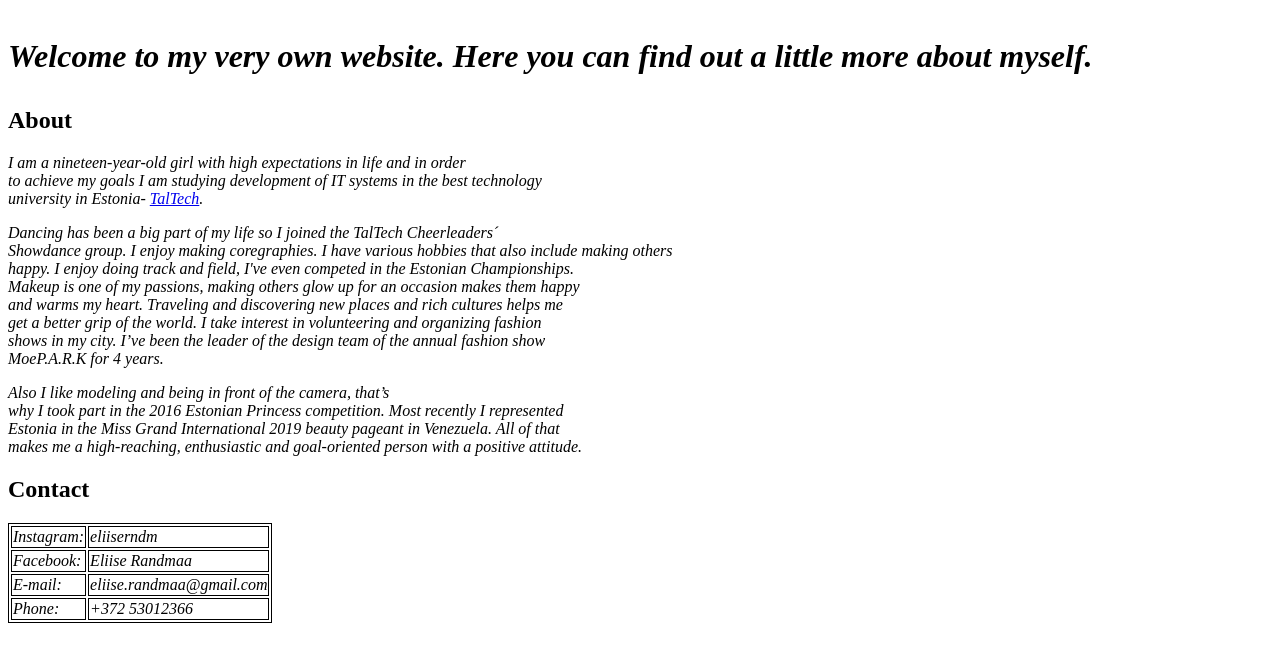
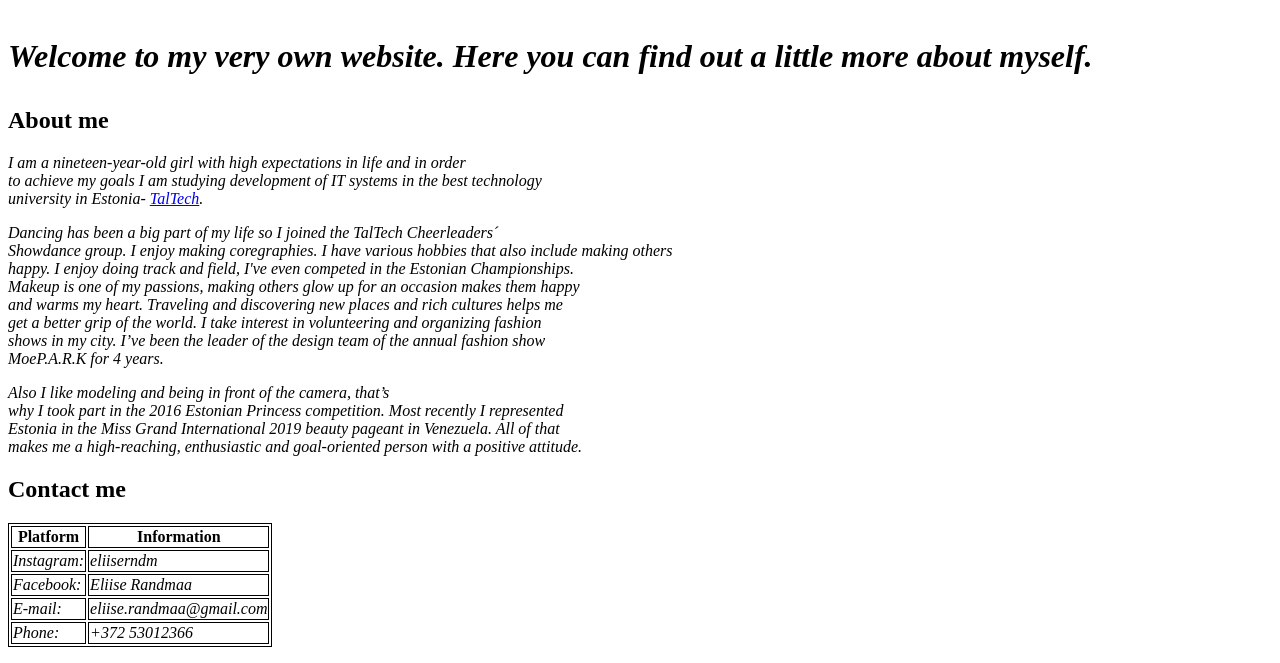
Before and after one commit to eliiserndm/eliiserndm.github.io, a plain HTML site: page index.html in a window 1280 px wide. Shown: the part 692-1355 px from the top of the page. Before the commit the page ends 1331 px from the top, so only its background shows below. Drawn offline with Linux system fonts and the light colour scheme.

Commit message:
Update index.html

```diff
--- a/index.html
+++ b/index.html
@@ -19,7 +19,7 @@ table, th, td {
 <p><i>Welcome to my very own website. Here you can find out a little more about myself.</i><p>
 
 
-<h2>About</h2>
+<h2>About me</h2>
 
 <p><i>I am a nineteen-year-old girl with high expectations in life and in order         <br>
 to achieve my goals I am studying development of IT systems in the best technology      <br>
@@ -39,9 +39,13 @@ Estonia in the Miss Grand International 2019 beauty pageant in Venezuela. All of
 makes me a high-reaching, enthusiastic and goal-oriented person with a positive attitude.</i><p>
 
 
-<h2>Contact</h2>
+<h2>Contact me</h2>
 
 <table>
+   <tr>
+    <th>Platform</th>
+    <th>Information</th>
+  </tr>
 </tr>
 <td><i>Instagram:  </td>
 <td><i>eliiserndm</td>
```
